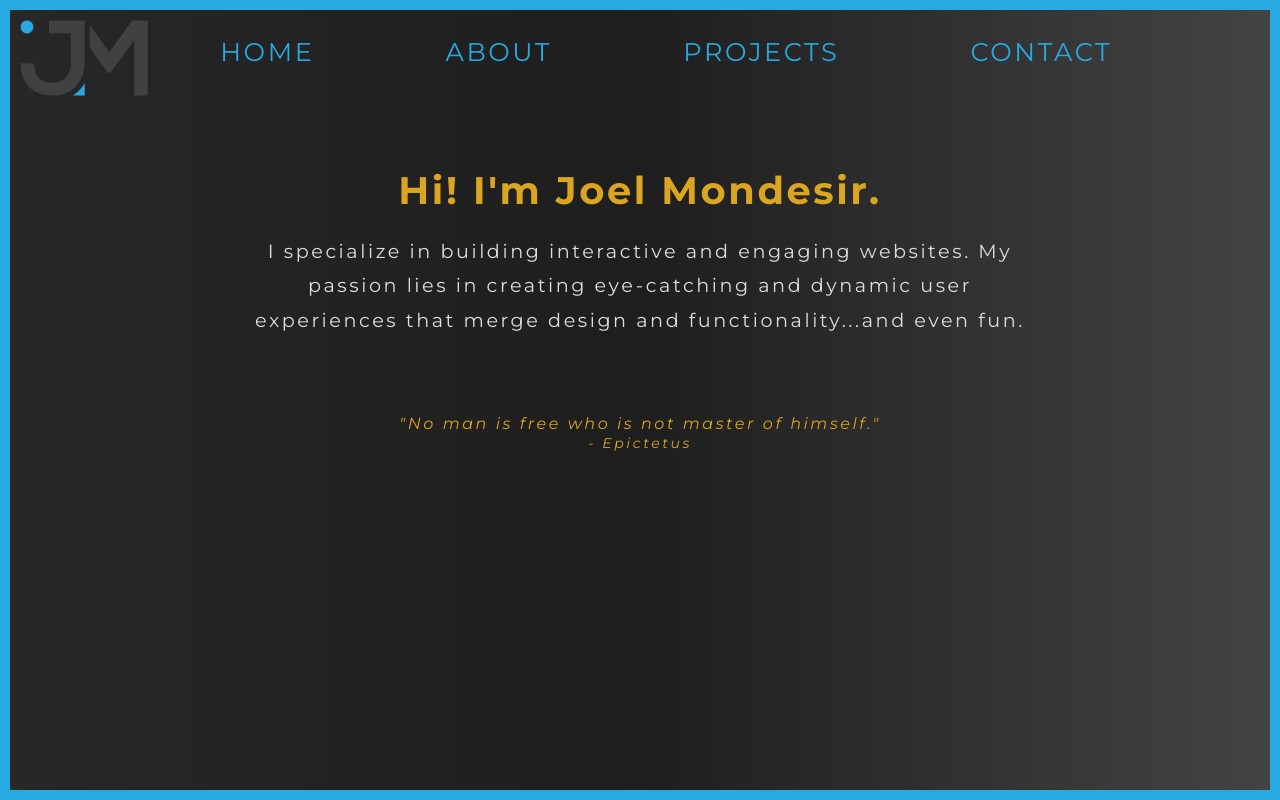
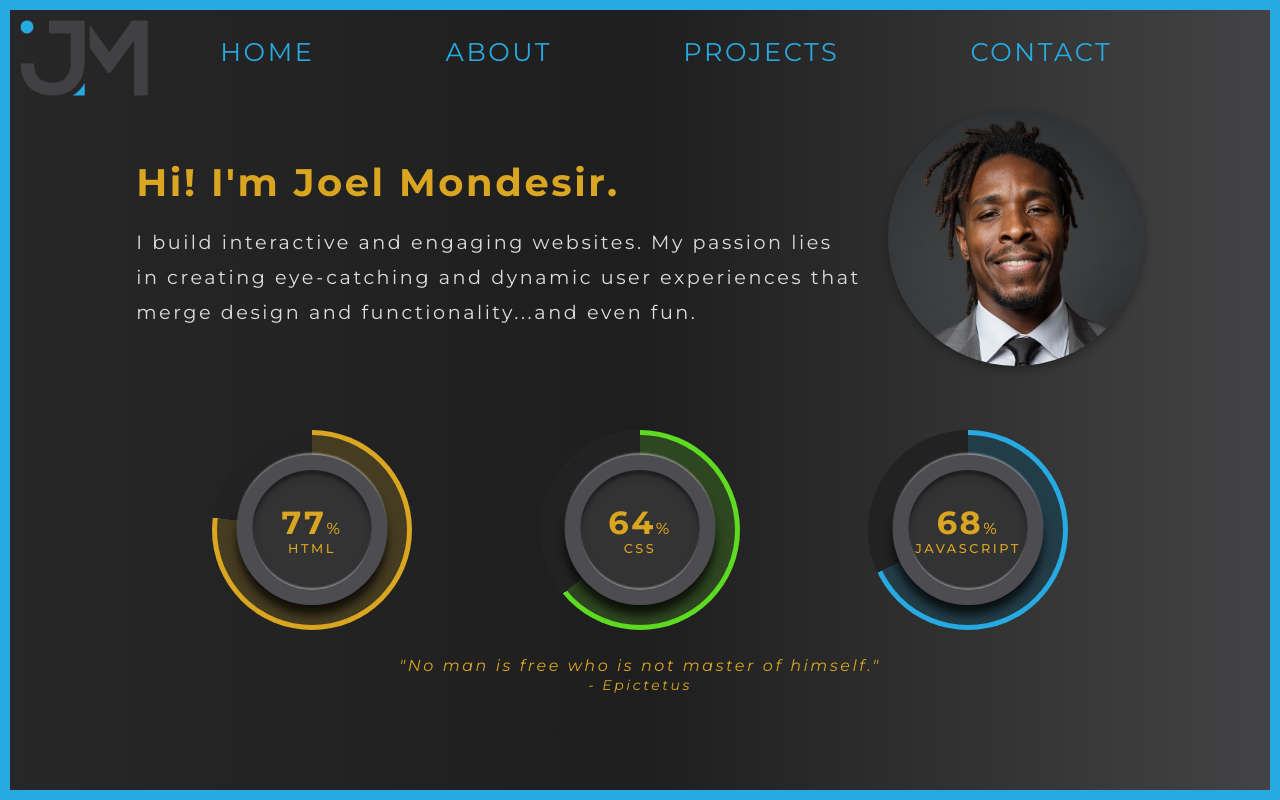
Before and after one commit to JMONDESIR/JoelMondesir, a React (Create React App) app: page /about in a window 1280 px wide. Built offline with nearby package versions, Linux system fonts and the light colour scheme.

Commit message:
completed

```diff
--- a/src/App.js
+++ b/src/App.js
@@ -1,5 +1,5 @@
 import React from 'react';
-import { BrowserRouter as Router, Routes, Route, Switch } from 'react-router-dom';
+import { BrowserRouter as Router, Routes, Route } from 'react-router-dom';
 import NavBar from './components/header/Header';
 import Home from './components/home/Home';
 import About from './components/about/About';
--- a/src/components/about/About.css
+++ b/src/components/about/About.css
@@ -1,14 +1,21 @@
 .about-section {
-  padding: 2vw 2vw;
   display: flex;
-  flex-direction: column;
+  justify-content: center;
   align-items: center;
-  justify-content: center;
 }
 
 .about-content {
-  max-width: 800px;
-  text-align: center;
+  display: flex;
+  align-items: center;
+  justify-content: space-between;
+  max-width: 80%;
+  width: 100%;
+}
+
+.about-description {
+  flex: 1;
+  text-align: left;
+  padding-right: 2vw;
 }
 
 .about-title {
@@ -18,9 +25,16 @@
   margin-bottom: 1.5vw;
 }
 
-.about-description {
+.about-description p {
   font-size: 1.5vw;
   color: #dddddd;
   line-height: 1.8;
-  margin-bottom: 2vw;
 }
+
+.about-image {
+  width: 20vw;
+  height: 20vw;
+  border-radius: 50%; /* Circular shape */
+  object-fit: cover; /* Ensures image fills the circle */
+  box-shadow: 0 4px 8px rgba(0, 0, 0, 0.3);
+}
--- a/src/components/about/About.js
+++ b/src/components/about/About.js
@@ -1,19 +1,29 @@
 import React from 'react';
 import './About.css';
-import Dial from '../dial/Dial'
+import Progress from '../progress/Progress';
+import Joel from '../resources/head_II.jpeg'
 
 const About = () => {
   return (
+    <div>
     <section className="about-section">
       <div className="about-content">
-        <h1 className="about-title">Hi! I'm Joel Mondesir.</h1>
-        <p className="about-description">
-          I specialize in building interactive and engaging websites.
-          My passion lies in creating eye-catching and dynamic user experiences that merge design and functionality...and even fun.
-        </p>
+        <div className="about-description">
+          <h1 className="about-title">Hi! I'm Joel Mondesir.</h1>
+          <p>
+            I build interactive and engaging websites.
+            My passion lies in creating eye-catching and dynamic user experiences that merge design and functionality...and even fun.
+          </p>
+        </div>
+
+          <img src={Joel} alt="Joel Mondesir" className="about-image" />
+
 
       </div>
     </section>
+    <Progress />
+
+    </div>
   );
 };
 
--- a/src/components/contact/Contact.js
+++ b/src/components/contact/Contact.js
@@ -1,7 +1,6 @@
 import React from 'react';
 import { FaEnvelope, FaGithub, FaLinkedin } from 'react-icons/fa';
 import Form from '../form/Form';
-import Cards from '../cards/OverlappingCards'
 import './Contact.css';
 import OverlappingCards from '../cards/OverlappingCards';
 
--- a/src/components/dial/Dial.css
+++ /dev/null
@@ -1,77 +0,0 @@
-.dial-container {
-  max-width: 160px;
-  height: 160px;
-  position: relative;
-}
-
-/*
-.dial {
-  width: 100%;
-  height: 100%;
-  background: conic-gradient(
-    #1e1e1e 0%,
-    goldenrod var(--percentage, 0%),
-    #1e1e1e var(--percentage, 0%),
-    #e0e0e0 100%
-  );
-  border-radius: 50%;
-  display: flex;
-  justify-content: center;
-  align-items: center;
-  position: relative;
-  box-shadow: 0 0 15px goldenrod, 0 0 30px goldenrod;
-  transition: box-shadow 0.3s ease;
-}
-
-*/
-.dial::before {
-  content: '';
-  width: 80%;
-  height: 80%;
-  background-color: #474747;
-  border-radius: 50%;
-  position: absolute;
-}
-
-
-
-.dial-text {
-  font-weight: 600px;
-  font-size: 2.5rem;
-  color: goldenrod;
-}
-
-.outer {
-  height: 160px;
-  width: 160px;
-  border-radius: 50%;
-  box-shadow: 6px 6px 10px -1px rgba(218, 165, 32, 0.171), -6px -6px 10px -1px #1e1e1e;
-  padding: 20px;
-}
-
-.inner {
- height: 158px;
- width: 158px;
- border-radius: 50%;
- display: flex;
- align-items: center;
- justify-content: center;
- box-shadow: inset 6px 6px 10px -1px #1e1e1e,
-              inset 6px 6px 10px -1px #1e1e1e,
-              -0.5px -0.5px 0px #353535,
-              0px 12px 10px -10px rgba(218, 165, 32, 0.368);
-}
-
-circle {
-  fill: none;
-  stroke: url(#GradientColor);
-  stroke-width: 20px;
-  stroke-dasharray: 472;
-  stroke-dashoffset: 0;
-}
-
-svg {
-  position: absolute;
-  top: 0;
-  left: 0;
-}
--- a/src/components/dial/Dial.js
+++ /dev/null
@@ -1,16 +0,0 @@
-import React, { useState } from 'react';
-import './Dial.css';
-
-const Dial = ({ percentage }) => {
-return (
-    <div className="dial-container">
-      <div className="outer">
-        <div className="inner" style={{ '--percentage': `${percentage}%` }}>
-          <div className="dial-text">{percentage}%</div>
-        </div>
-      </div>
-    </div>
-  );
-};
-
-export default Dial;
--- /dev/null
+++ b/src/components/progress/Progress.css
@@ -0,0 +1,68 @@
+.guage-container {
+  display: flex;
+  justify-content: center;
+  align-items: center;
+  height: auto;
+  margin-top: 5vw;
+  gap: 10vw;
+}
+
+.guage-container .circle {
+  position: relative;
+  display: flex;
+  justify-content: center;
+  align-items: center;
+  flex-direction: column;
+  width: 200px;
+  height: 200px;
+  border-radius: 50%;
+}
+
+.guage-container .circle::before {
+content: '';
+position:absolute;
+inset: 5px;
+border-radius: 50%;
+background: #222;
+opacity: .8;
+}
+
+.guage-container .circle::after {
+ content: '';
+ position: absolute;
+ width: 120px;
+ height: 120px;
+ background: #333;
+ border: 15px solid #4d4c51;
+ border-radius: 50%;
+ box-shadow: inset 0 5px 10px rgba(0,0,0,0.25),
+ 0 10px 10px rgba(0,0,0,0.75),
+ 0 -2px 2px rgba(225,225,225,0.5),
+ inset 0 4px 2px rgba(0,0,0,0.25),
+ inset 0 -2px 2px rgba(225,225,225,0.5);
+}
+
+.guage-container .circle .number {
+  position: relative;
+  color: #daa520;
+  z-index: 10;
+  line-height: 1em;
+  font-size: 2em;
+  margin: 0;
+}
+
+.guage-container .circle .number span {
+  font-size: .5em;
+  font-weight: 500;
+}
+
+.guage-container .circle h4 {
+  position: relative;
+  color: goldenrod;
+  z-index: 10;
+  font-weight: 500;
+  font-size: .8em;
+  text-transform: uppercase;
+  line-height: .6em;
+  margin: 0;
+}
--- /dev/null
+++ b/src/components/progress/Progress.js
@@ -0,0 +1,53 @@
+import React, { useEffect, useState } from 'react';
+import './Progress.css';
+
+function Progress() {
+  const progressData = [
+    { degree: 77, color: '#daa520', label: 'HTML' },
+    { degree: 64, color: '#5eda20', label: 'CSS' },
+    { degree: 68, color: '#27aae1', label: 'JavaScript' },
+  ];
+
+  return (
+    <div className="guage-container">
+      {progressData.map((item, index) => (
+        <ProgressCircle
+          key={index}
+          targetDegree={item.degree}
+          color={item.color}
+          label={item.label}
+        />
+      ))}
+    </div>
+  );
+}
+
+function ProgressCircle({ targetDegree, color, label }) {
+  const [degree, setDegree] = useState(0);
+
+  useEffect(() => {
+    const interval = setInterval(() => {
+      setDegree((prev) => {
+        if (prev >= targetDegree) {
+          clearInterval(interval);
+          return targetDegree;
+        }
+        return prev + 1;
+      });
+    }, 50);
+
+    return () => clearInterval(interval);
+  }, [targetDegree]);
+
+  return (
+    <div className="circle" style={{ background: `conic-gradient(${color} ${degree}%, #222 0%)` }}>
+      <h2 className="number">
+        {degree}
+        <span>%</span>
+      </h2>
+      <h4>{label}</h4>
+    </div>
+  );
+}
+
+export default Progress;
```
